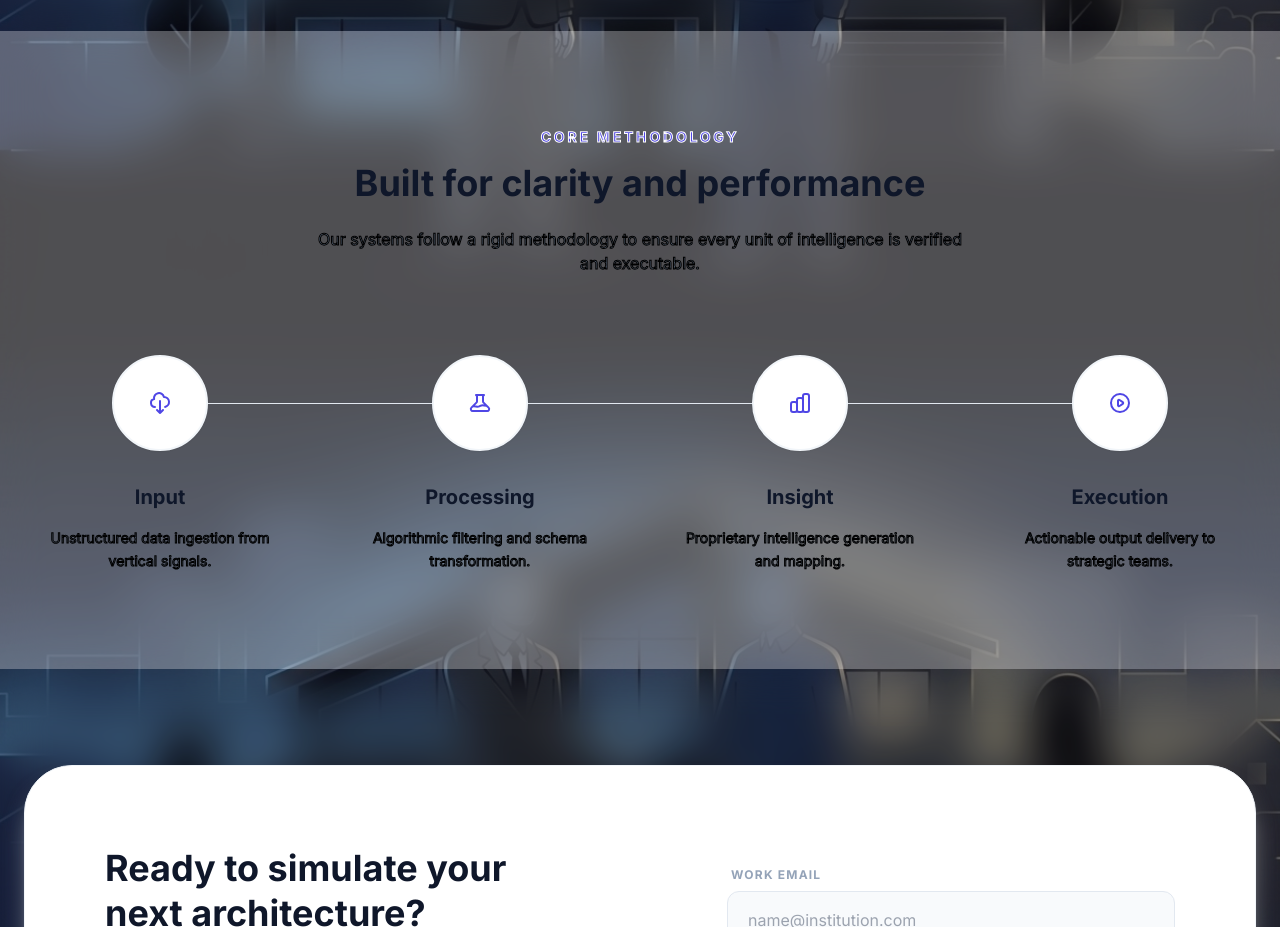
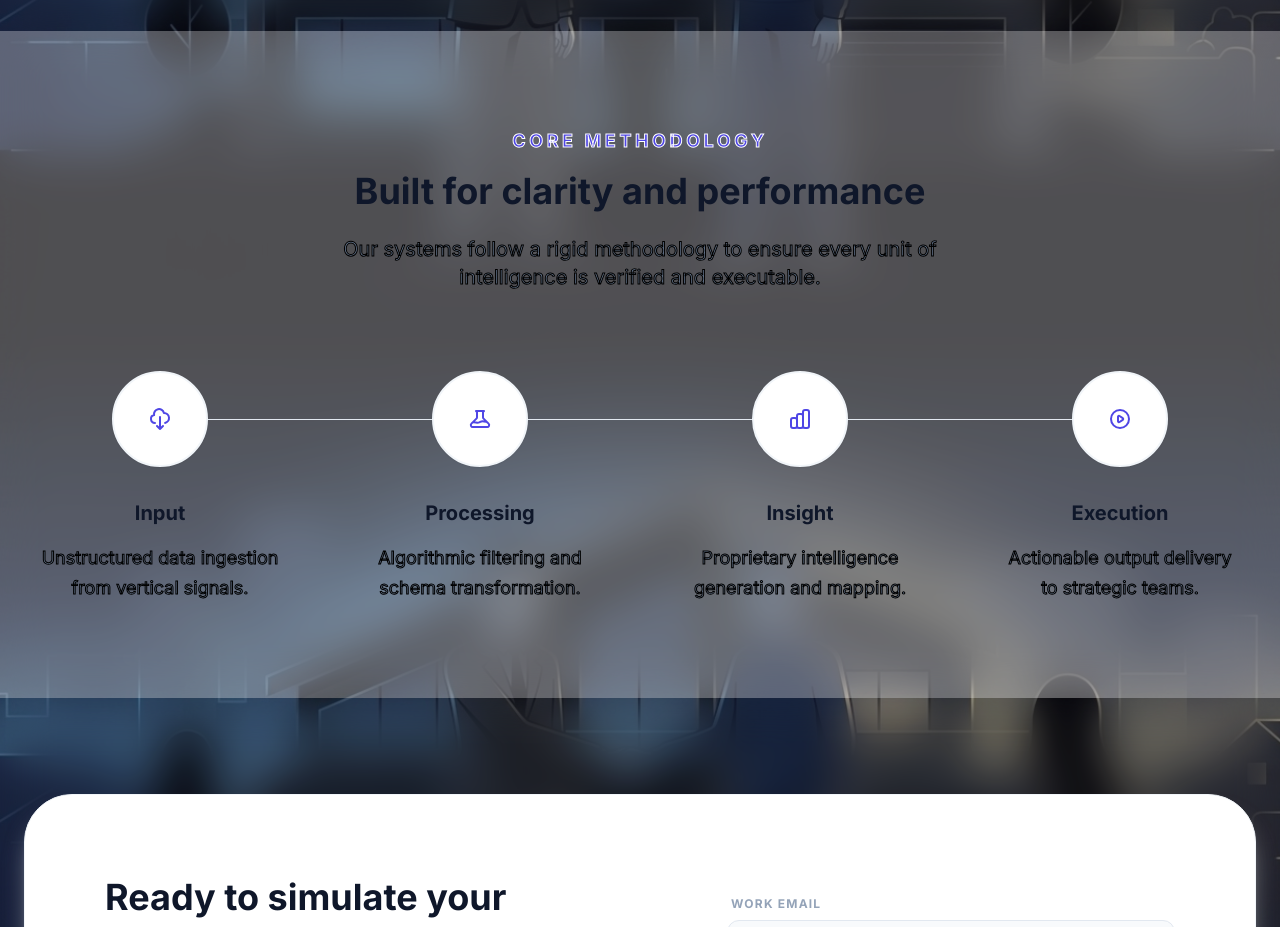
Before and after one commit to Hydrel-Tech/Hydrel, a React (Vite) app in the folder hydrel og 2/: page / in a window 1280 px wide. Shown: the part 2856-3783 px from the top of the page. Built offline with nearby package versions, Linux system fonts and the light colour scheme; no server answers.

Commit message:
Update HowItWorks.tsx

```diff
--- a/hydrel og 2/components/HowItWorks.tsx
+++ b/hydrel og 2/components/HowItWorks.tsx
@@ -45,9 +45,9 @@ export const HowItWorks: React.FC = () => {
   return (
     <div className="max-w-7xl mx-auto px-6">
       <div className="text-center mb-20">
-        <h2 className="text-sm font-bold text-indigo-600 uppercase tracking-[0.2em] mb-4 [-webkit-text-stroke:1px_white]">Core Methodology</h2>
+        <h2 className="text-lg font-bold text-indigo-600 uppercase tracking-[0.2em] mb-4 [-webkit-text-stroke:1px_white]">Core Methodology</h2>
         <h3 className="text-4xl font-bold text-slate-900 mb-6">Built for clarity and performance</h3>
-        <p className="text-slate-500 max-w-2xl mx-auto [-webkit-text-stroke:1px_black]">
+        <p className="text-xl text-slate-500 max-w-2xl mx-auto [-webkit-text-stroke:1px_black]">
           Our systems follow a rigid methodology to ensure every unit of intelligence is verified and executable.
         </p>
       </div>
@@ -65,7 +65,7 @@ export const HowItWorks: React.FC = () => {
                 </div>
               </div>
               <h4 className="text-xl font-bold text-slate-900 mb-4">{step.title}</h4>
-              <p className="text-slate-500 text-sm leading-relaxed px-4 [-webkit-text-stroke:1px_black]">{step.desc}</p>
+              <p className="text-slate-500 text-lg leading-relaxed px-4 [-webkit-text-stroke:1px_black]">{step.desc}</p>
             </div>
           ))}
         </div>
```
